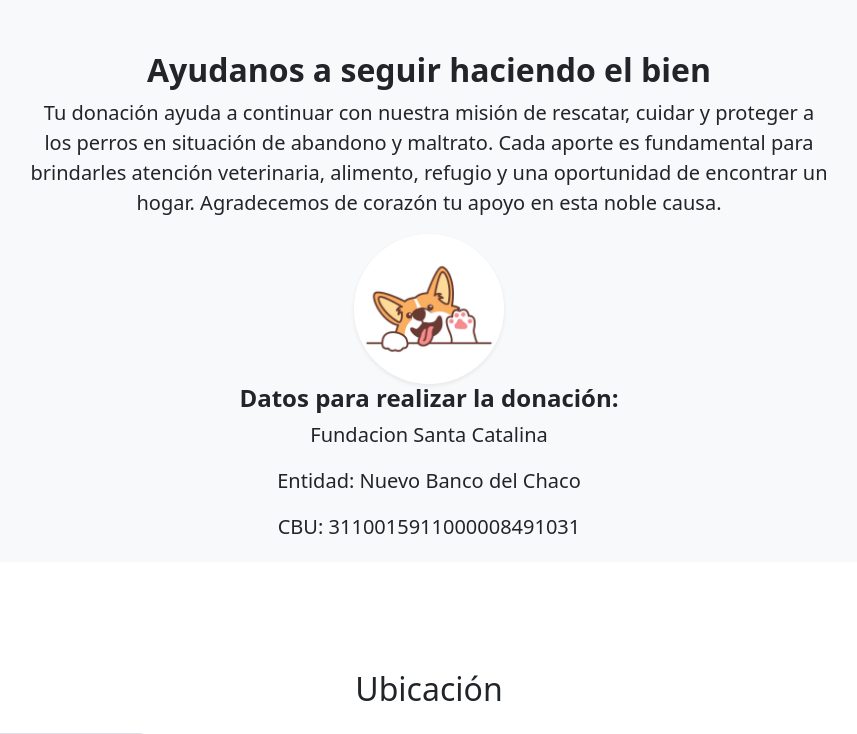
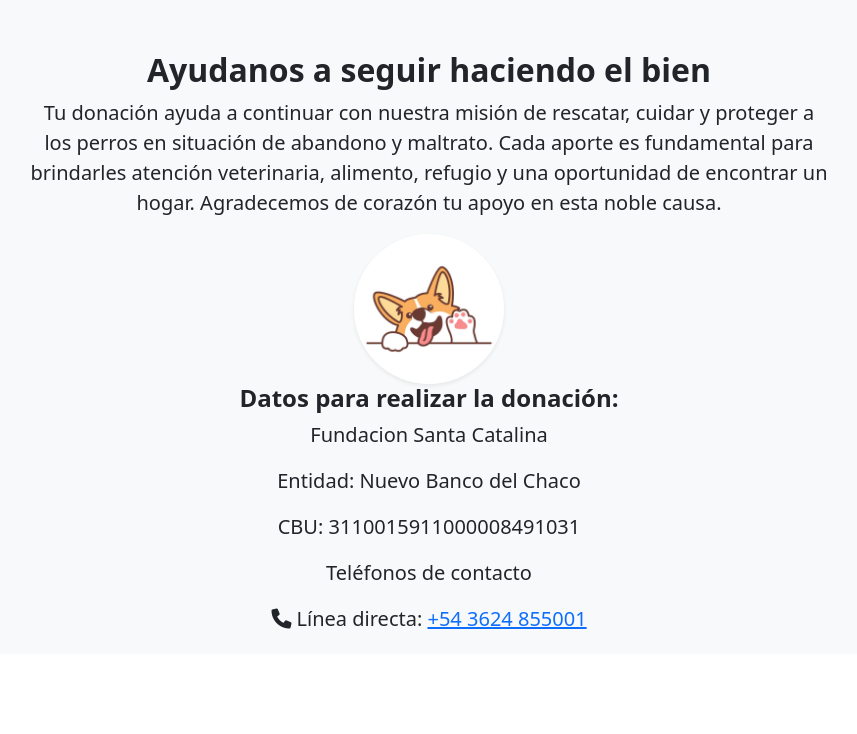
Before and after one commit to chrisjav35298/catalina, a PHP site: template templates/home.html.twig in a window 1280 px wide. Shown: the part 2712-3446 px from the top of the page, without its empty margins (211-1068 px from the left). Run offline with PHP 8.4, Linux system fonts and the light colour scheme; the template is opened without the code that fills it, so the values that code supplies are empty; form fields are guessed from the names that the template uses; some libraries are stand-ins or nearby versions.

Commit message:
telefonos

```diff
--- a/templates/base.html.twig
+++ b/templates/base.html.twig
@@ -82,6 +82,13 @@
 <!-- Footer -->
 <footer class="bg-dark text-center py-5 mt-5">
     <p style="color: white;">&copy; {{ "now"|date("d/m/Y") }} Fundación Santa Catalina. Todos los derechos reservados.</p>
+
+      <!-- Teléfono de contacto -->
+    <p class="text-white mb-4">
+        <i class="fas fa-phone-alt me-2"></i>
+        <a href="tel:+543624855001" class="text-white text-decoration-none">+54 3624 855001</a>
+    </p>
+
     <div class="d-flex justify-content-center align-items-center">
         <!-- Enlace a Facebook -->
         <a href="https://m.facebook.com/100087527208725/" target="_blank" class="text-white me-3">
--- a/templates/home.html.twig
+++ b/templates/home.html.twig
@@ -469,6 +469,10 @@
                 <p><strong>Entidad:</strong> Nuevo Banco del Chaco</p>
                 <p><strong>CBU:</strong> 3110015911000008491031</p>
             </div>
+        <div class="lead">
+            <p><strong>Teléfonos de contacto</strong></p>
+            <p><i class="fa fa-phone"></i> <strong>Línea directa:</strong> <a href="tel:+543624855001">+54 3624 855001</a></p>
+        </div>
         </div>
 
     </div>
```
